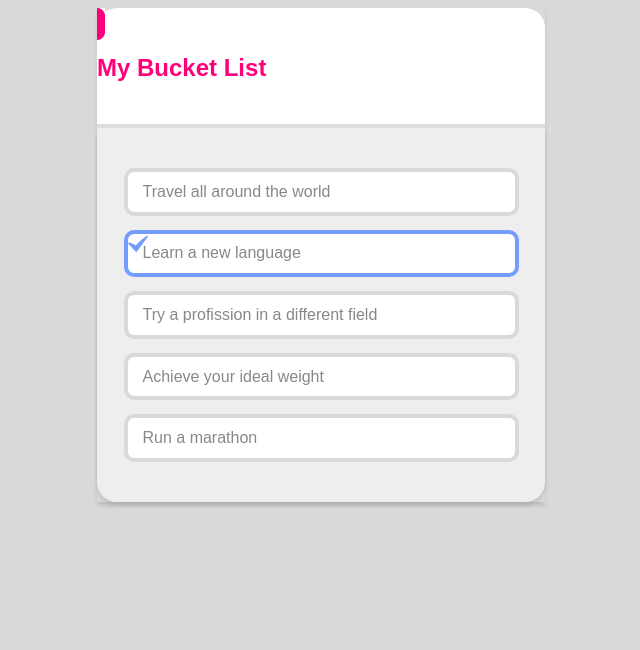
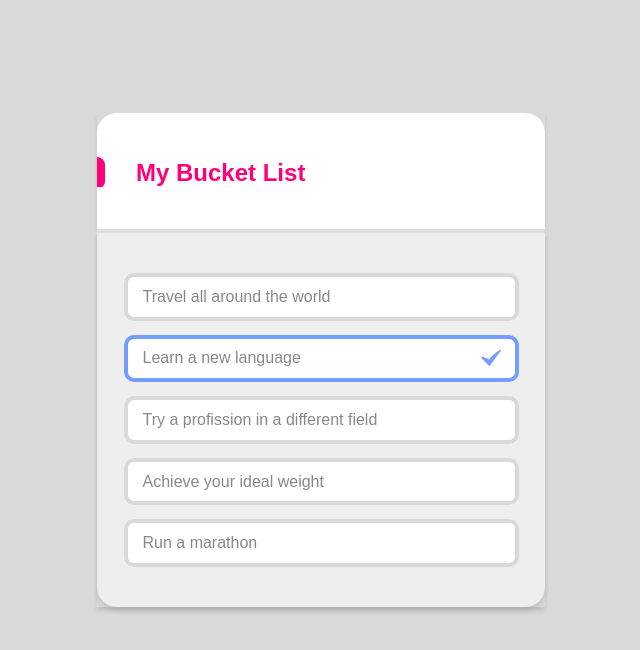
Before and after one commit to AYFG/CloneCoding, a plain HTML site: page CloneCoding/challenges_2/index.html in a window 1280 px wide. Shown: the whole page, without its empty margins (319-959 px from the left). Drawn offline with Linux system fonts and the light colour scheme.

Commit message:
Add files via upload

```diff
--- a/CloneCoding/challenges_2/style.css
+++ b/CloneCoding/challenges_2/style.css
@@ -10,7 +10,7 @@ body {
 }
 .wrapper {
   width: 448px;
-  margin: 0 auto;
+  margin: 113px auto;
   box-shadow: 0px 4px 4px 0px rgba(0, 0, 0, 0.1);
 }
 .header {
@@ -27,11 +27,12 @@ body {
   font-size: 24px;
   font-style: normal;
   font-weight: 700;
-  /* border-left: 8px solid #ff007a; */
   background-image: url(./images/Rectangle\ 3.jpg);
   background-repeat: no-repeat;
+  background-position: left 44px;
   border-radius: 0px 10px 10px 0px;
   padding-top: 46px;
+  padding-left: 39px;
 }
 .contents {
   display: flex;
@@ -61,6 +62,7 @@ body {
 }
 .list.complete {
   background-image: url(./images/Frame.png);
+  background-position: right 14px center;
   background-repeat: no-repeat;
   border: 4px solid #759cff;
 }
```
